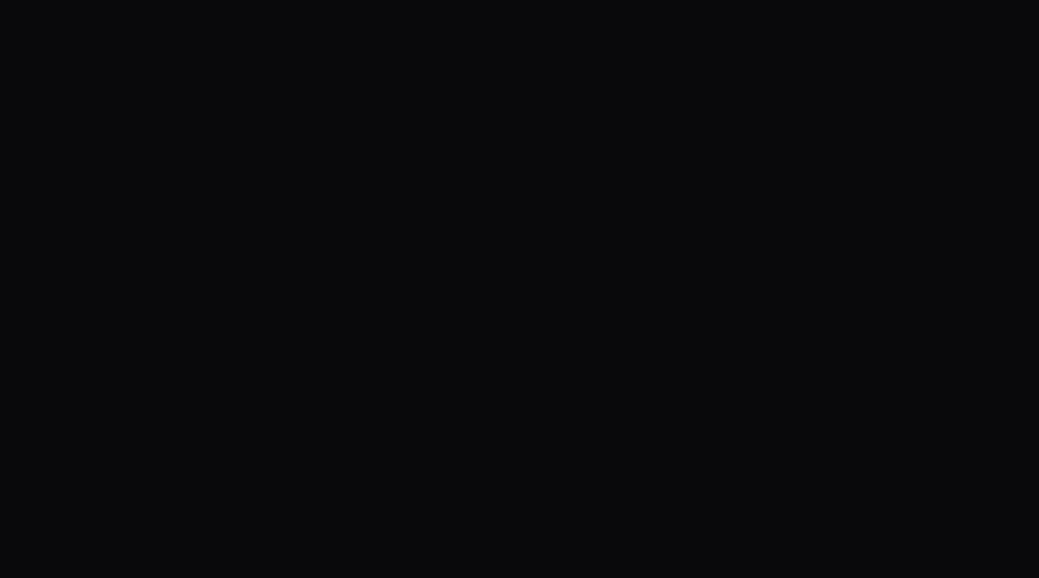
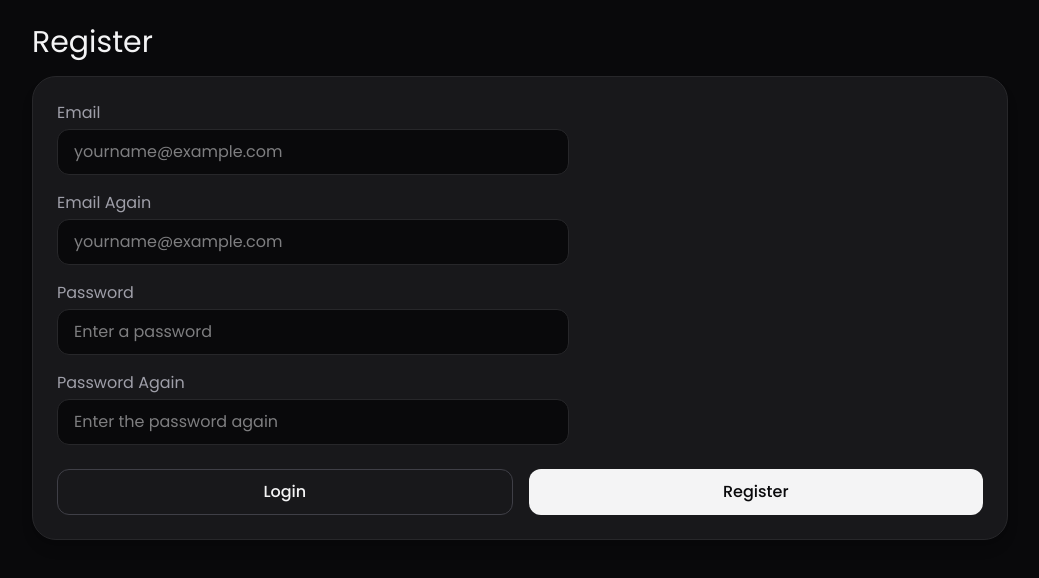
Before and after one commit to Doodlemax3000/vue-track, a Vue app: page /register in a window 1280 px wide. Before the commit this address had no page. Shown: the top 578 px of the page, without its empty margins (120-1159 px from the left). Built offline with nearby package versions, Linux system fonts and the light colour scheme; the HTML template or start-up script is replaced by a standard one.

Commit message:
register view

```diff
--- a/src/router/index.ts
+++ b/src/router/index.ts
@@ -1,6 +1,9 @@
 import { createRouter, createWebHistory } from 'vue-router'
 
-const routes = [{ path: '/login', name: 'Login', component: () => import('@/views/LoginView.vue') }]
+const routes = [
+  { path: '/login', name: 'Login', component: () => import('@/views/LoginView.vue') },
+  { path: '/register', name: 'Register', component: () => import('@/views/RegisterView.vue') },
+]
 
 const router = createRouter({
   history: createWebHistory(import.meta.env.BASE_URL),
--- /dev/null
+++ b/src/views/RegisterView.vue
@@ -0,0 +1,52 @@
+<script setup lang="ts">
+import Card from '@/components/ui/Card.vue'
+import Button from '@/components/ui/Button.vue'
+import BaseInput from '@/components/ui/BaseInput.vue'
+import FormField from '@/components/ui/FormField.vue'
+
+import { ref } from 'vue'
+
+const errorMsg = ref('')
+
+function register(event: Event) {
+  event.preventDefault()
+  errorMsg.value = ''
+}
+
+function login(event: Event) {
+  event.preventDefault()
+  errorMsg.value = 'Error: something went wrong'
+}
+</script>
+
+<template>
+  <h1 class="text-3xl">Register</h1>
+  <Card>
+    <form class="space-y-4">
+      <FormField label="Email" for="email">
+        <BaseInput id="email" type="email" placeholder="yourname@example.com" />
+      </FormField>
+
+      <FormField label="Email Again" for="email2">
+        <BaseInput id="email2" type="email" placeholder="yourname@example.com" />
+      </FormField>
+
+      <FormField label="Password" for="password">
+        <BaseInput id="password" type="password" placeholder="Enter a password" />
+      </FormField>
+
+      <FormField label="Password Again" for="password2">
+        <BaseInput id="password2" type="password" placeholder="Enter the password again" />
+      </FormField>
+
+      <div>
+        <p class="text-red-400">{{ errorMsg }}</p>
+      </div>
+
+      <div class="flex gap-4 mt-6">
+        <Button variant="secondary" class="mx-auto w-full" @click="login">Login</Button>
+        <Button variant="primary" class="mx-auto w-full" @click="register">Register</Button>
+      </div>
+    </form>
+  </Card>
+</template>
```
Also changed, not shown: src/views/RegisterVue.vue (deleted).
